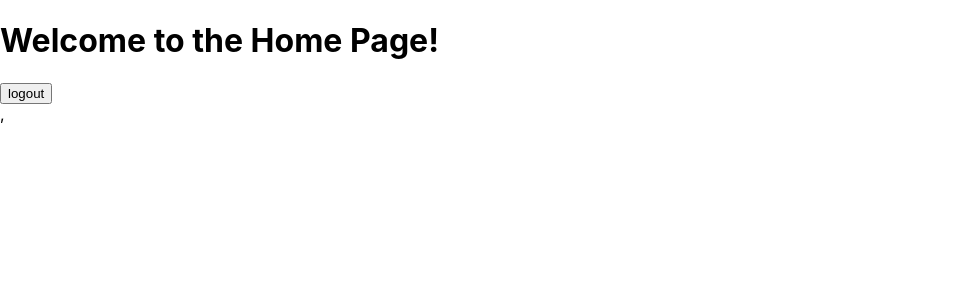
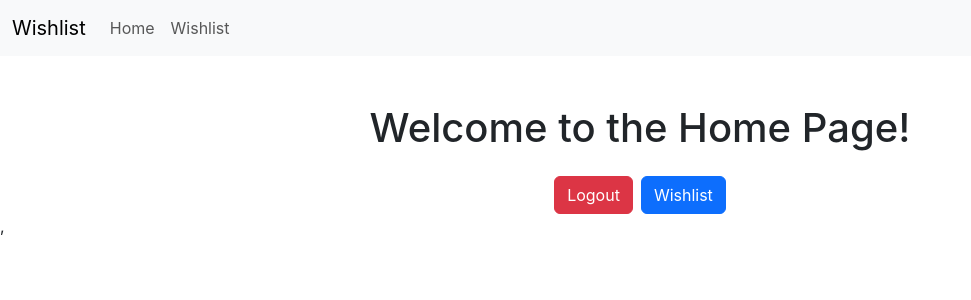
Before and after one commit to divaldez7464/frontend, a React (Create React App) app: page /home in a window 1280 px wide. Shown: the top 300 px of the page, without its empty margins (0-971 px from the left). Built offline with nearby package versions, Linux system fonts and the light colour scheme.

Commit message:
home page starter bootstrap

```diff
--- a/package.json
+++ b/package.json
@@ -8,6 +8,7 @@
     "@testing-library/react": "^13.4.0",
     "@testing-library/user-event": "^13.5.0",
     "axios": "^1.7.7",
+    "bootstrap": "^5.3.3",
     "react": "^18.3.1",
     "react-dom": "^18.3.1",
     "react-router-dom": "^6.26.2",
--- a/src/components/Home.js
+++ b/src/components/Home.js
@@ -1,12 +1,47 @@
 import React from 'react';
-import { Navigate, useNavigate } from 'react-router-dom';
+import { Link, useNavigate } from 'react-router-dom';
+import 'bootstrap/dist/css/bootstrap.min.css';
+
 function Home() {
+    const navigate = useNavigate();
 
-    const navigate = useNavigate();
     return (
         <div>
-            <h1>Welcome to the Home Page!</h1>
-            <button onClick={()=> navigate('/')}>  logout</button>
+            <nav className="navbar navbar-expand-lg navbar-light bg-light">
+                <div className="container-fluid">
+                    <a className="navbar-brand" href="#">Wishlist</a>
+                    <button className="navbar-toggler" type="button" data-bs-toggle="collapse" data-bs-target="#navbarNav" aria-controls="navbarNav" aria-expanded="false" aria-label="Toggle navigation">
+                        <span className="navbar-toggler-icon"></span>
+                    </button>
+                    <div className="collapse navbar-collapse" id="navbarNav">
+                        <ul className="navbar-nav">
+                            <li className="nav-item">
+                                <Link className="nav-link" to="/home" style={{ cursor: 'pointer' }}>
+                                    Home
+                                </Link>
+                            </li>
+                            <li className="nav-item">
+                                <Link className="nav-link" to="/wishlist" style={{ cursor: 'pointer' }}>
+                                    Wishlist
+                                </Link>
+                            </li>
+                        </ul>
+                    </div>
+                </div>
+            </nav>
+
+            {/* Main Content */}
+            <div className="container text-center mt-5">
+                <h1 className="mb-4">Welcome to the Home Page!</h1>
+                <div className="d-flex justify-content-center">
+                    <button className="btn btn-danger me-2" onClick={() => navigate('/')}>
+                        Logout
+                    </button>
+                    <button className="btn btn-primary" onClick={() => navigate('/wishlist')}>
+                        Wishlist
+                    </button>
+                </div>
+            </div>
         </div>
     );
 }
--- a/src/components/Login.js
+++ b/src/components/Login.js
@@ -1,23 +1,23 @@
-
 import React, { useState, useEffect } from 'react';
 import { googleLogout, useGoogleLogin } from '@react-oauth/google';
-import { Navigate, useNavigate, useNavigation } from 'react-router-dom';
+import { useNavigate } from 'react-router-dom';
 import axios from 'axios';
+import 'bootstrap/dist/css/bootstrap.min.css';
 
 function App() {
-    const [ user, setUser ] = useState([null]);
-    const [ profile, setProfile ] = useState([null]);
+    const [user, setUser] = useState(null);
+    const [profile, setProfile] = useState(null);
     const navigate = useNavigate();
 
     const login = useGoogleLogin({
-        onSuccess: (codeResponse) => {setUser(codeResponse)
-            navigate('/home');},
+        onSuccess: (codeResponse) => {
+            setUser(codeResponse);
+            navigate('/home');
+        },
         onError: (error) => console.log('Login Failed:', error)
-
     });
 
-    useEffect(
-        () => {
+    useEffect(() => {
         if (user) {
             axios
                 .get(`https://www.googleapis.com/oauth2/v1/userinfo?access_token=${user.access_token}`, {
@@ -31,11 +31,8 @@ function App() {
                 })
                 .catch((err) => console.log(err));
         }
-        },
-        [ user ]
-    );
+    }, [user]);
 
-    // log out function to log the user out of google and set the profile array to null
     const logOut = () => {
         googleLogout();
         setProfile(null);
@@ -43,31 +40,23 @@ function App() {
         navigate('/');
     };
 
-    // if(user){
-    //     return <Navigate to="/home" replace/>;
-    // }
     return (
-        <div>
-            <h2>Login</h2>
-            <br />
-            <br />
+        <div className="container d-flex flex-column align-items-center mt-5">
+            <h2 className="mb-4">Login</h2>
+
             {profile ? (
-                <div>
-                    <img src={profile.picture} alt="user image" />
-                    <h3>User Logged in</h3>
+                <div className="text-center">
+                    <img src={profile.picture} alt="user" className="rounded-circle mb-3" />
+                    <h3>User Logged In</h3>
                     <p>Name: {profile.name}</p>
                     <p>Email Address: {profile.email}</p>
-                    <br />
-                    <br />
-                    <button onClick={logOut}>Log out</button>
+                    <button className="btn btn-danger mt-3" onClick={logOut}>Log out</button>
                 </div>
-            )
-            : (
-                <button onClick={() => login()}>Login in with Google</button>
+            ) : (
+                <button className="btn btn-primary" onClick={() => login()}>Login with Google</button>
             )}
-            <button onClick={() => login()}>Login in with Google</button>
-
         </div>
     );
 }
+
 export default App;
```
Also changed, not shown: src/components/Wishlist.js (added, +12 -0 lines), 1 other file (tests, documents, lock files or other folders). Lines whose indentation alone changed are shown as unchanged.
